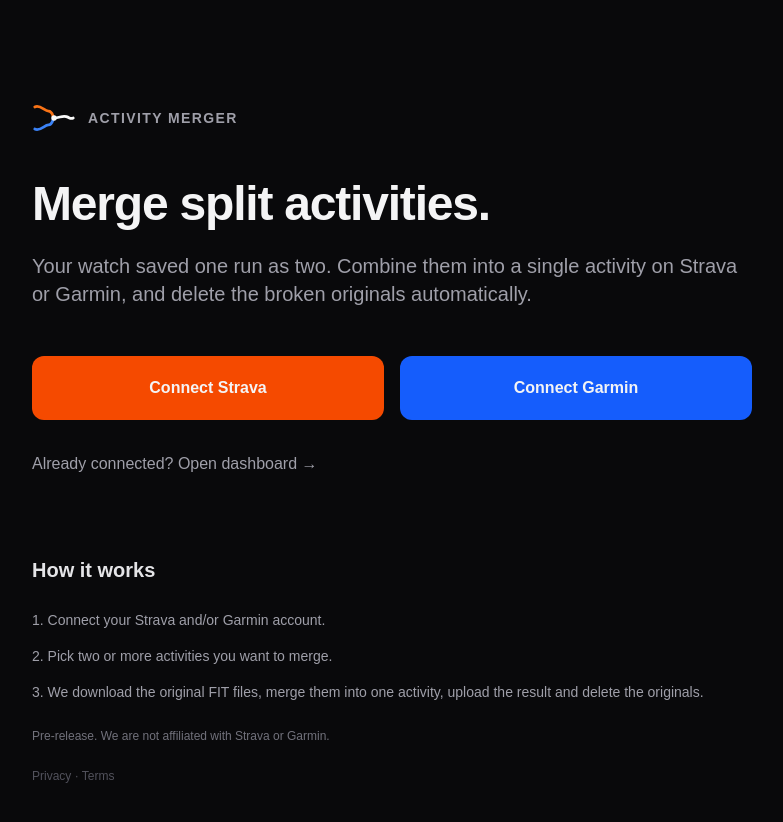
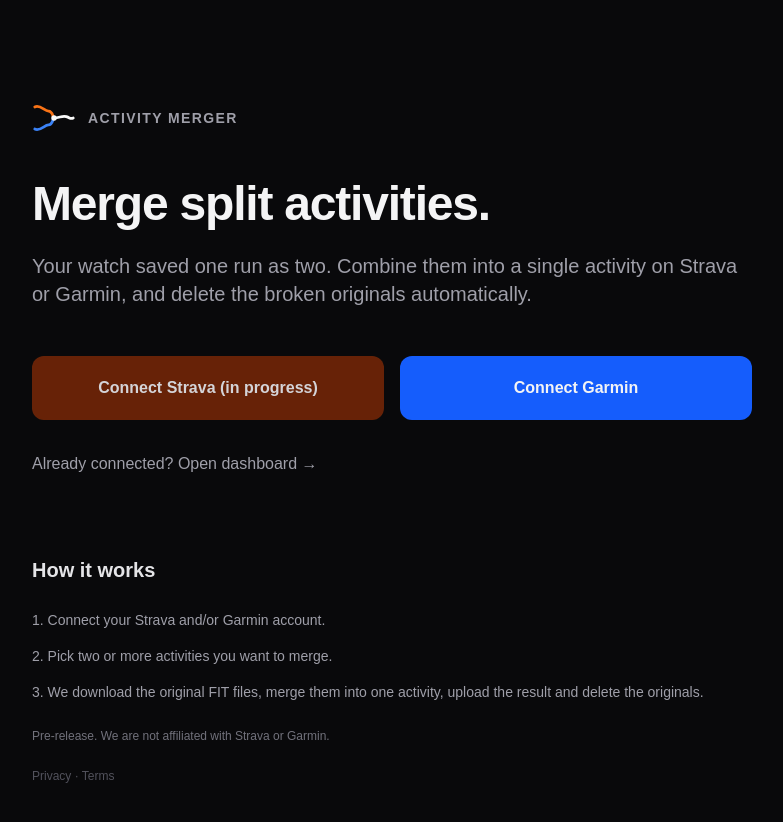
Before and after one commit to zaimimr/GarminActivityMerge, a Next.js app: page / in a window 1280 px wide. Shown: the top 822 px of the page, without its empty margins (248-1031 px from the left). Built offline with nearby package versions, Linux system fonts and the light colour scheme.

Commit message:
chore: disable Strava connect button pending API approval

```diff
--- a/src/app/dashboard/page.tsx
+++ b/src/app/dashboard/page.tsx
@@ -252,12 +252,24 @@
             <p className="text-zinc-300">
               {platform === "strava" ? "Strava" : "Garmin"} not connected.
             </p>
-            <Link
-              href={platform === "strava" ? "/api/auth/strava" : "/connect/garmin"}
-              className="mt-3 inline-block rounded-md bg-zinc-100 px-4 py-2 text-sm font-semibold text-zinc-900 hover:bg-white"
-            >
-              Connect {platform === "strava" ? "Strava" : "Garmin"}
-            </Link>
+            {platform === "strava" ? (
+              <button
+                type="button"
+                disabled
+                aria-disabled="true"
+                title="Pending Strava API approval"
+                className="mt-3 inline-block cursor-not-allowed rounded-md bg-zinc-700 px-4 py-2 text-sm font-semibold text-zinc-400"
+              >
+                Connect Strava (in progress)
+              </button>
+            ) : (
+              <Link
+                href="/connect/garmin"
+                className="mt-3 inline-block rounded-md bg-zinc-100 px-4 py-2 text-sm font-semibold text-zinc-900 hover:bg-white"
+              >
+                Connect Garmin
+              </Link>
+            )}
           </div>
         )}
 
--- a/src/app/page.tsx
+++ b/src/app/page.tsx
@@ -20,12 +20,15 @@
         </p>
 
         <div className="mt-12 grid gap-4 sm:grid-cols-2">
-          <Link
-            href="/api/auth/strava"
-            className="block rounded-xl bg-orange-600 px-6 py-5 text-center font-semibold hover:bg-orange-500"
+          <button
+            type="button"
+            disabled
+            aria-disabled="true"
+            title="Pending Strava API approval"
+            className="block w-full cursor-not-allowed rounded-xl bg-orange-600/40 px-6 py-5 text-center font-semibold text-zinc-300"
           >
-            Connect Strava
-          </Link>
+            Connect Strava (in progress)
+          </button>
           <Link
             href="/connect/garmin"
             className="block rounded-xl bg-blue-600 px-6 py-5 text-center font-semibold hover:bg-blue-500"
```
